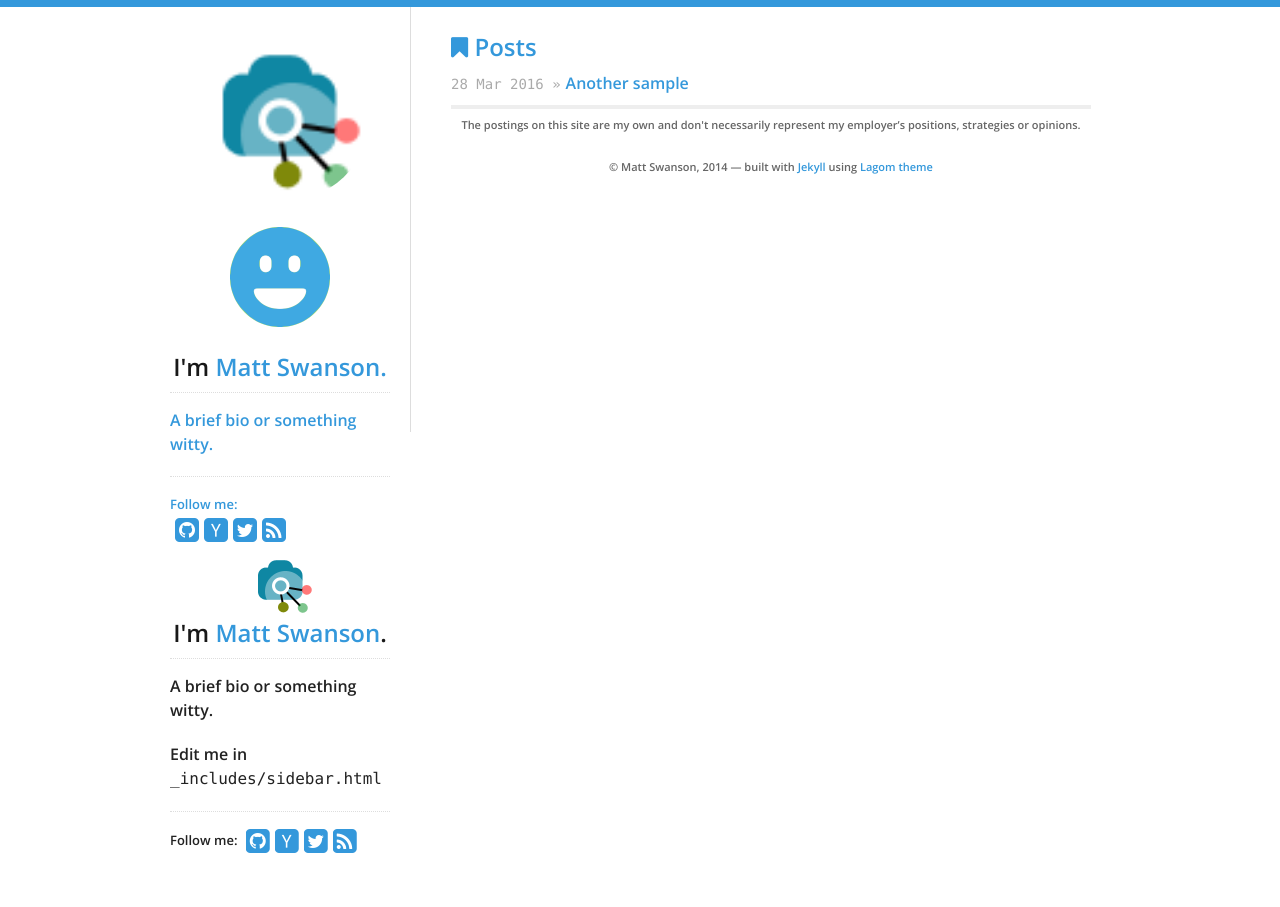
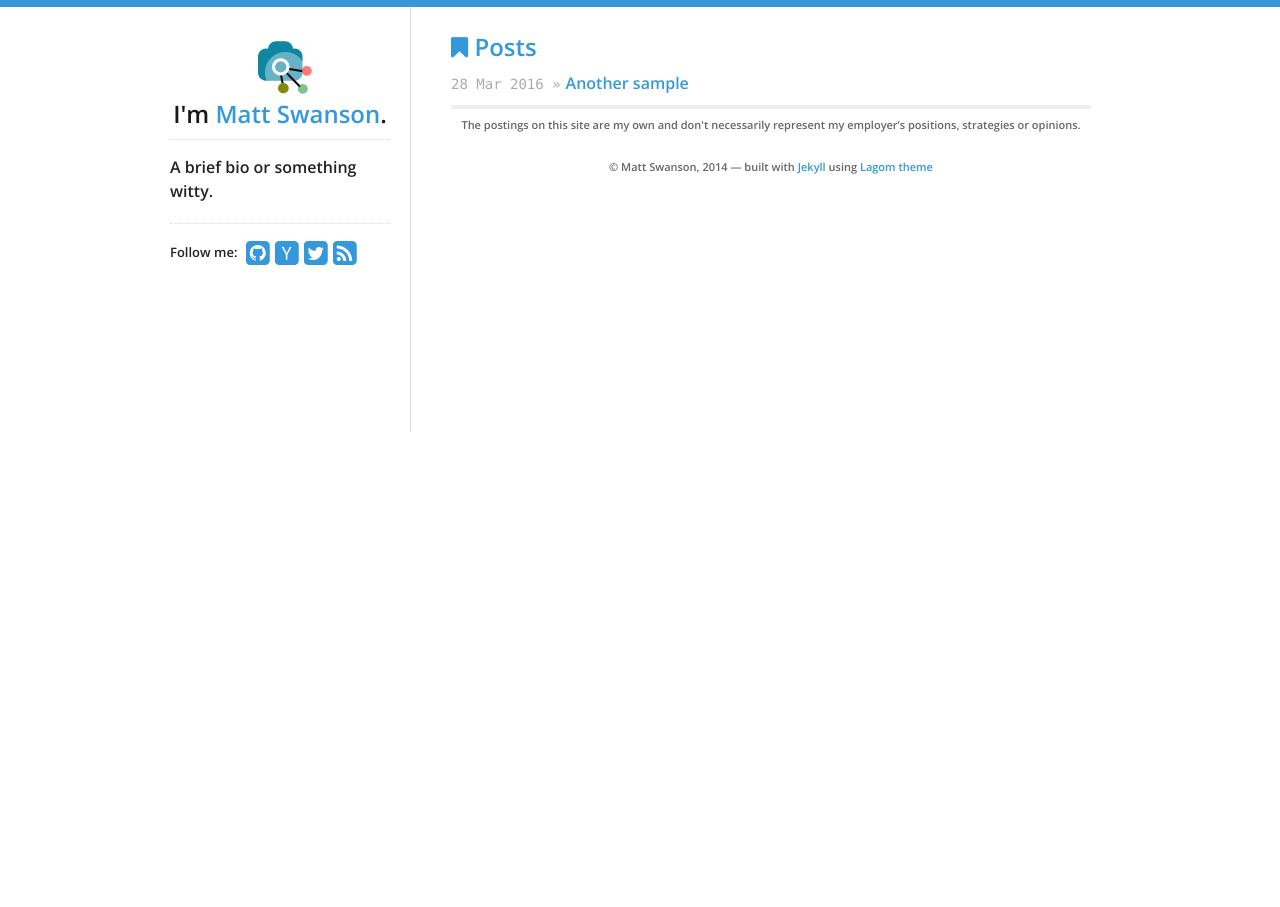
Before and after one commit to itskarthicklakshmanan/karthicklaksman.github.io, a Jekyll site: the page built from index.html, in a window 1280 px wide. Built offline with Jekyll 4.4.1, drawn with Linux system fonts in a browser that asks for light colours; nearby versions of some CDN libraries.

Commit message:
Update sidebar.html

```diff
--- a/_includes/sidebar.html
+++ b/_includes/sidebar.html
@@ -1,21 +1,3 @@
-<nav>
-
-
-
-    <img src="/camera_pathfinder.png" id="gravatar" alt="My photo"/>
-
-    <img src="/logo.png" id="logo" alt="Blog logo"/>
-
-  <h2>I'm <a href="/">{{ site.data.theme.name }}.</h2>
-  <div id="bio">
-    <p>A brief bio or something witty.</p>
-
-  </div>
-  <div id="social">
-    {% include social.html %}
-  </div>
-</nav>
-
  <nav>
 
   <a href="/">
@@ -24,9 +6,6 @@
   <h2>I'm <a href="/">{{ site.data.theme.name }}</a>.</h2>
   <div id="bio">
     <p>A brief bio or something witty.</p>
-    <p>
-      Edit me in <code>_includes/sidebar.html</code>
-    </p>
   </div>
   <div id="social">
     {% include social.html %}
```
